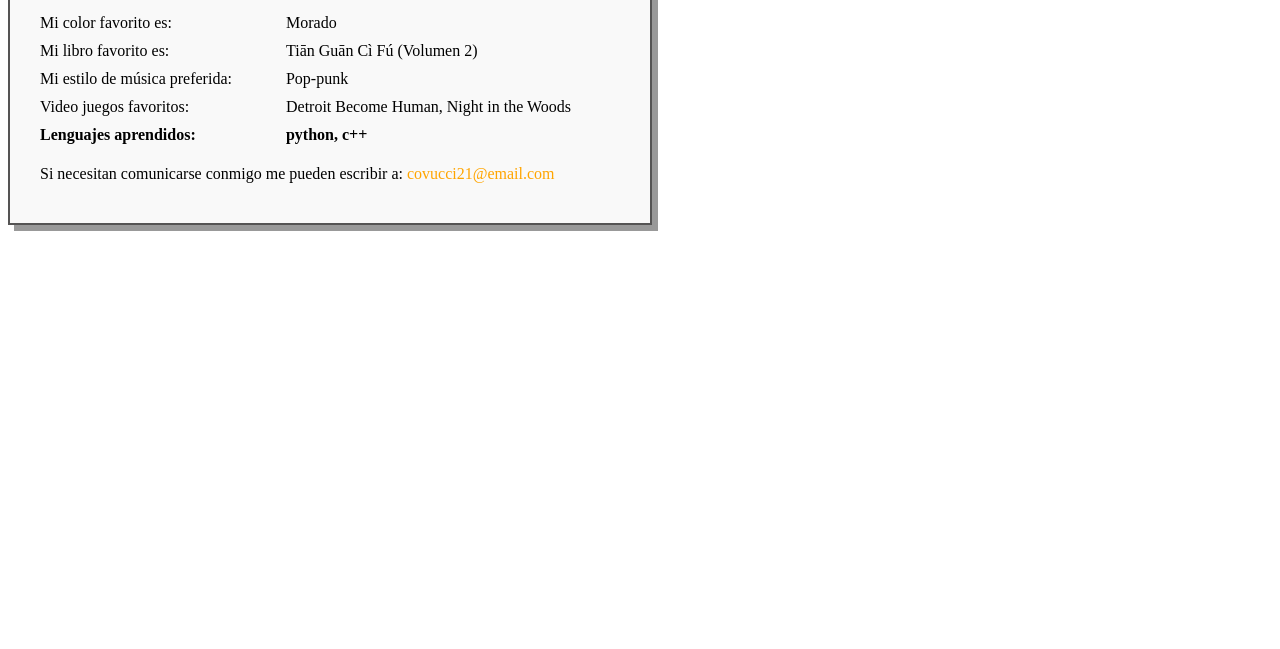
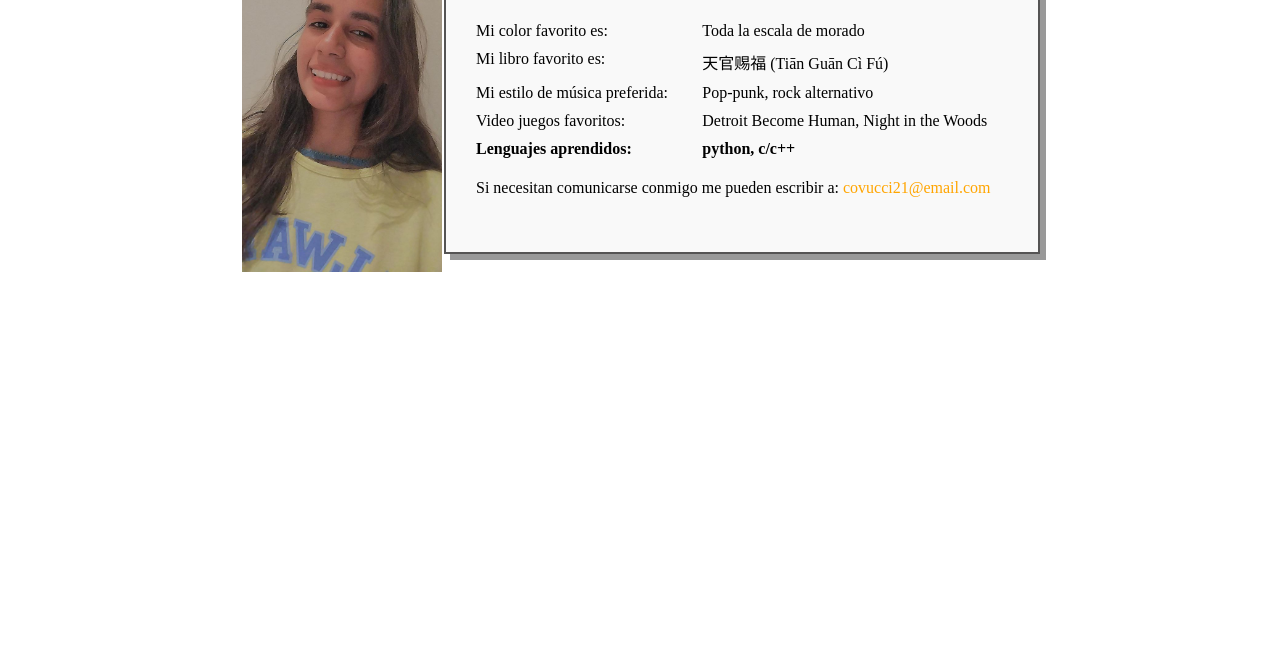
Before and after one commit to nicovuxci/ATI-2025, a plain HTML site: page perfil.html in a window 1280 px wide. Shown: the part 151-800 px from the top of the page. Drawn offline with Linux system fonts and the light colour scheme.

Commit message:
picturebox

```diff
--- a/perfil.html
+++ b/perfil.html
@@ -8,6 +8,32 @@
 
     <style>
 
+            img {
+
+            float: left;
+            width: 150px;
+            height: auto;
+            margin-right: 20px;
+            border-top-left-radius: 20px;
+}
+
+       .pictureBox{
+            display: flex;
+            align-items: stretch;
+            width: 800px;
+            margin: 0px auto;
+            margin-bottom: 20px;
+
+}
+        .foto {
+            height: 395px;
+            width: 200px;
+            object-fit: cover;
+            border-top-left-radius: 50px;
+            margin: 2px;
+            margin-top: 20px;
+            display: block;
+}
 
         .perfil {
             flex-grow:1;
@@ -72,6 +98,9 @@
 
 <body>
 
+    <div class="pictureBox">
+      <img src="30444890.jpg" alt="NicoPhoto" class="foto">
+
     <div class="perfil">
 
         <h1> Nicole Llerena </h1>
@@ -81,17 +110,17 @@
 
             <tr>
                 <td>Mi color favorito es:</td>
-                <td>Morado</td>
+                <td>Toda la escala de morado</td>
             </tr>
 
             <tr>
                 <td>Mi libro favorito es:</td>
-                <td>Tiān Guān Cì Fú (Volumen 2)</td>
+                <td>天官赐福 (Tiān Guān Cì Fú)</td>
             </tr>
 
             <tr>
                 <td>Mi estilo de música preferida:</td>
-                <td>Pop-punk</td>
+                <td>Pop-punk, rock alternativo</td>
             </tr>
 
             <tr>
@@ -101,7 +130,7 @@
 
             <tr>
                 <td><strong>Lenguajes aprendidos:</strong></td>
-                <td><strong>python, c++</strong></td>
+                <td><strong>python, c/c++</strong></td>
             </tr>
 
         </table>
@@ -109,6 +138,7 @@
     <p>Si necesitan comunicarse conmigo me pueden escribir a: <a href="mailto:covucci21@email.com" class="correo">covucci21@email.com</a></p>
 
     </div>
+    </div>
 
 </body>
 
```
